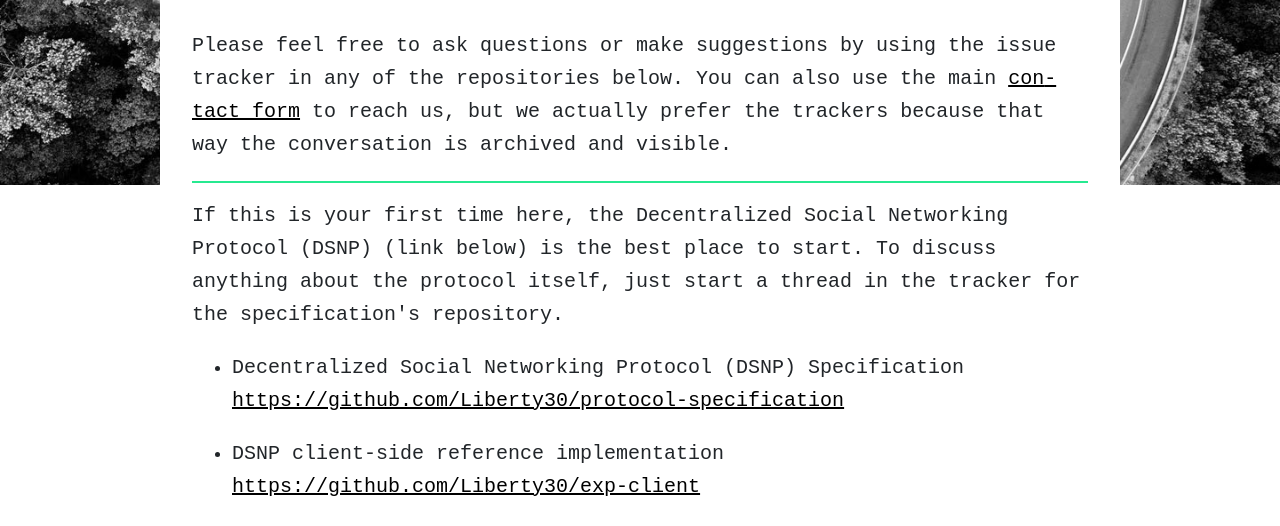
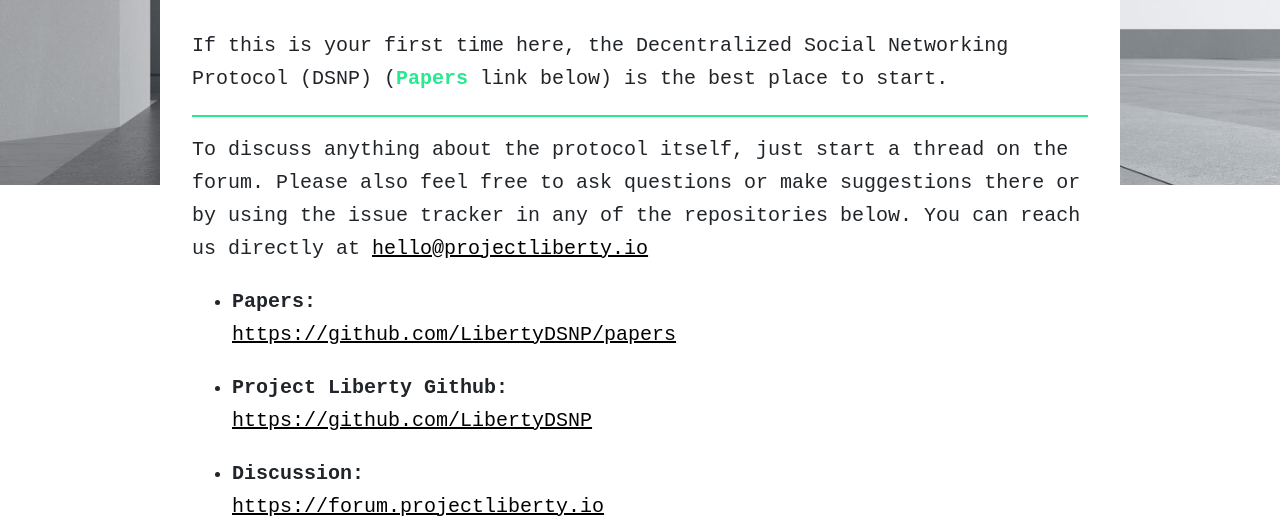
Before and after one commit to LibertyDSNP/liberty-web, a plain HTML site: page src/developerPortal.html in a window 1280 px wide. Shown: the part 426-952 px from the top of the page. Drawn offline with Linux system fonts and the light colour scheme.

Commit message:
developer portal added

```diff
--- a/src/assets/css/developerPortal.scss
+++ b/src/assets/css/developerPortal.scss
@@ -1,5 +1,5 @@
 .DevPortal__img {
-  background-image: url("../images/Hero_Road.jpg");
+  background-image: url("../images/Hero_Portal.jpg");
   height: 500px;
   width: 100%;
   margin-top: 28px;
@@ -72,12 +72,14 @@
 
 .DevPortal__articleListItem {
   margin-bottom: 20px;
+  .DevPortal__articleLink {
+    hyphens: auto;
+  }
 }
 
 .DevPortal__articleLink {
   color: black;
   text-decoration: underline;
-  hyphens: auto;
 
   &:hover {
     color: $primary_green;
--- a/src/developerPortal.html
+++ b/src/developerPortal.html
@@ -25,35 +25,28 @@
             <img class="DevPortal__articleIcon" src="./assets/images/brand-icon.png" alt="brand icon">
             <article class="DevPortal__article">
                 <h1 class="DevPortal__articleH1 body__h1">Developer Portal</h1>
-                <p>Please feel free to ask questions or make suggestions by using the issue
-                    tracker in any of the repositories below. You can also use the main
-                    <a class="DevPortal__articleLink" href="contact.html">contact form</a> to reach us, but we actually prefer the trackers because that
-                    way the conversation is archived and visible.
+                <p>If this is your first time here, the Decentralized Social Networking Protocol (DSNP) (<a href="#papers"><b>Papers</b></a> link below) is the best place to start.</p>
+                <hr class="DevPortal__articleHr">
+                <p>To discuss anything about the protocol itself, just start a
+                    thread on the forum. Please also feel free to ask questions
+                    or make suggestions there or by using the issue tracker in any
+                    of the repositories below.  You can reach us directly at
+                    <a class="DevPortal__articleLink" href="mailto:hello@projectliberty.io">hello@projectliberty.io</a>
                 </p>
-                <hr class="DevPortal__articleHr">
-                <p>If this is your first time here, the Decentralized Social Networking
-                Protocol (DSNP) (link below) is the best place to start. To discuss
-                anything about the protocol itself, just start a thread in the tracker for
-                    the specification's repository.</p>
                 <ul>
                     <li class="DevPortal__articleListItem">
-                        <p>Decentralized Social Networking Protocol (DSNP) Specification<br>
-                            <a class="DevPortal__articleLink" href="https://github.com/Liberty30/protocol-specification" target="_blank">https://github.com/Liberty30/protocol-specification</a>
+                        <p id="papers"><b>Papers:</b><br>
+                            <a class="DevPortal__articleLink" href="https://github.com/LibertyDSNP/papers" target="_blank">https://github.com/LibertyDSNP/papers</a>
                         </p>
                     </li>
                     <li class="DevPortal__articleListItem">
-                        <p>DSNP client-side reference implementation<br>
-                            <a class="DevPortal__articleLink" href="https://github.com/Liberty30/exp-client" target="_blank">https://github.com/Liberty30/exp-client</a>
+                        <p><b>Project Liberty Github:</b><br>
+                            <a class="DevPortal__articleLink" href="https://github.com/LibertyDSNP" target="_blank">https://github.com/LibertyDSNP</a>
                         </p>
                     </li>
                     <li class="DevPortal__articleListItem">
-                        <p>DSNP server-side reference implementation<br>
-                        <a class="DevPortal__articleLink" href="https://github.com/Liberty30/exp-server" target="_blank">https://github.com/Liberty30/exp-server</a>
-                        </p>
-                    </li>
-                    <li class="DevPortal__articleListItem">
-                        <p>Sample DSNP blockchain contracts<br>
-                            <a class="DevPortal__articleLink" href="https://github.com/Liberty30/demo-contracts" target="_blank">https://github.com/Liberty30/demo-contracts</a>
+                        <p><b>Discussion:</b><br>
+                        <a class="DevPortal__articleLink" href="https://forum.projectliberty.io" target="_blank">https://forum.projectliberty.io</a>
                         </p>
                     </li>
                 </ul>
```
Also changed, not shown: src/assets/css/main.css, src/assets/images/Hero_Portal.jpg (added), 1 other file.
